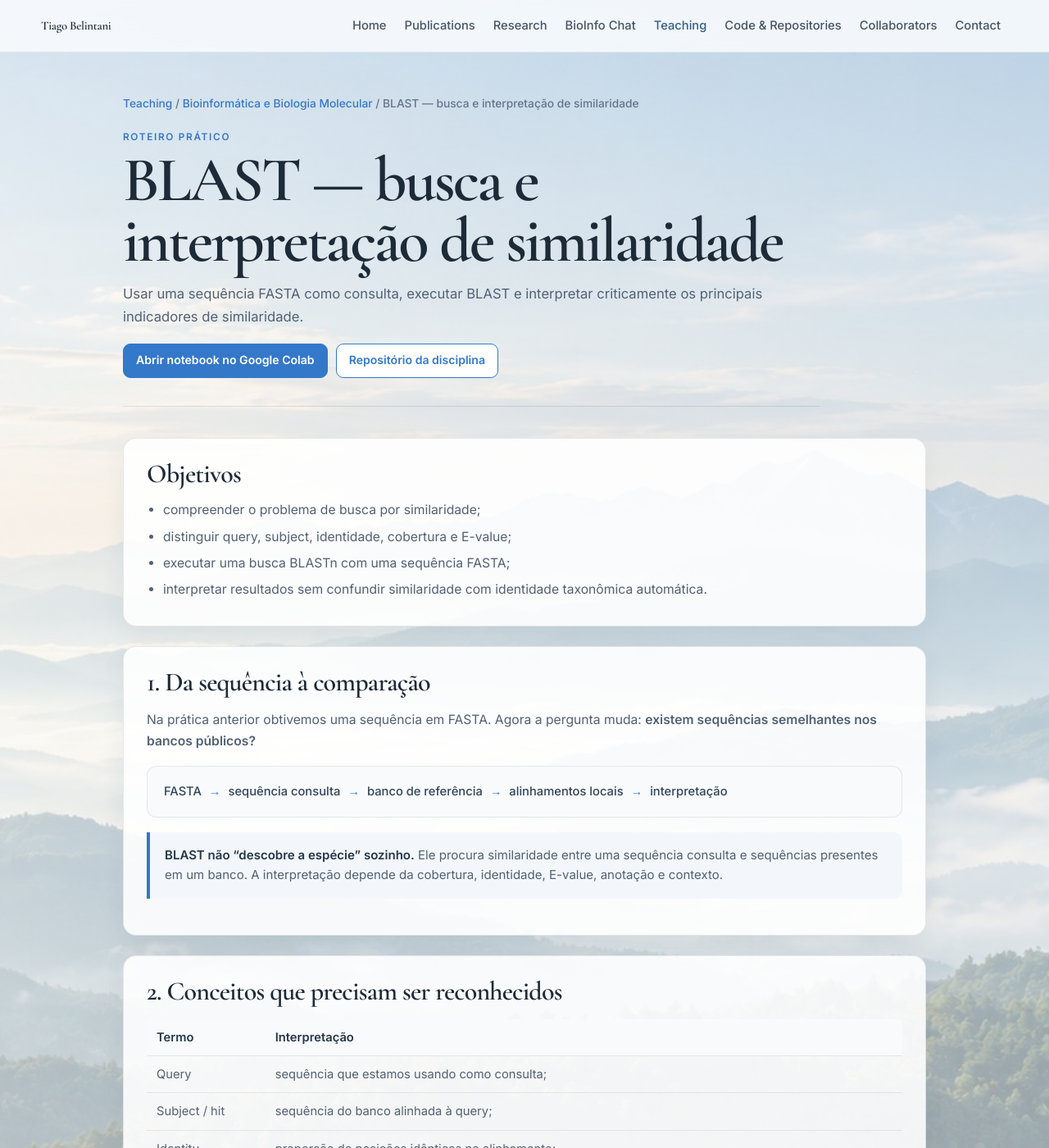
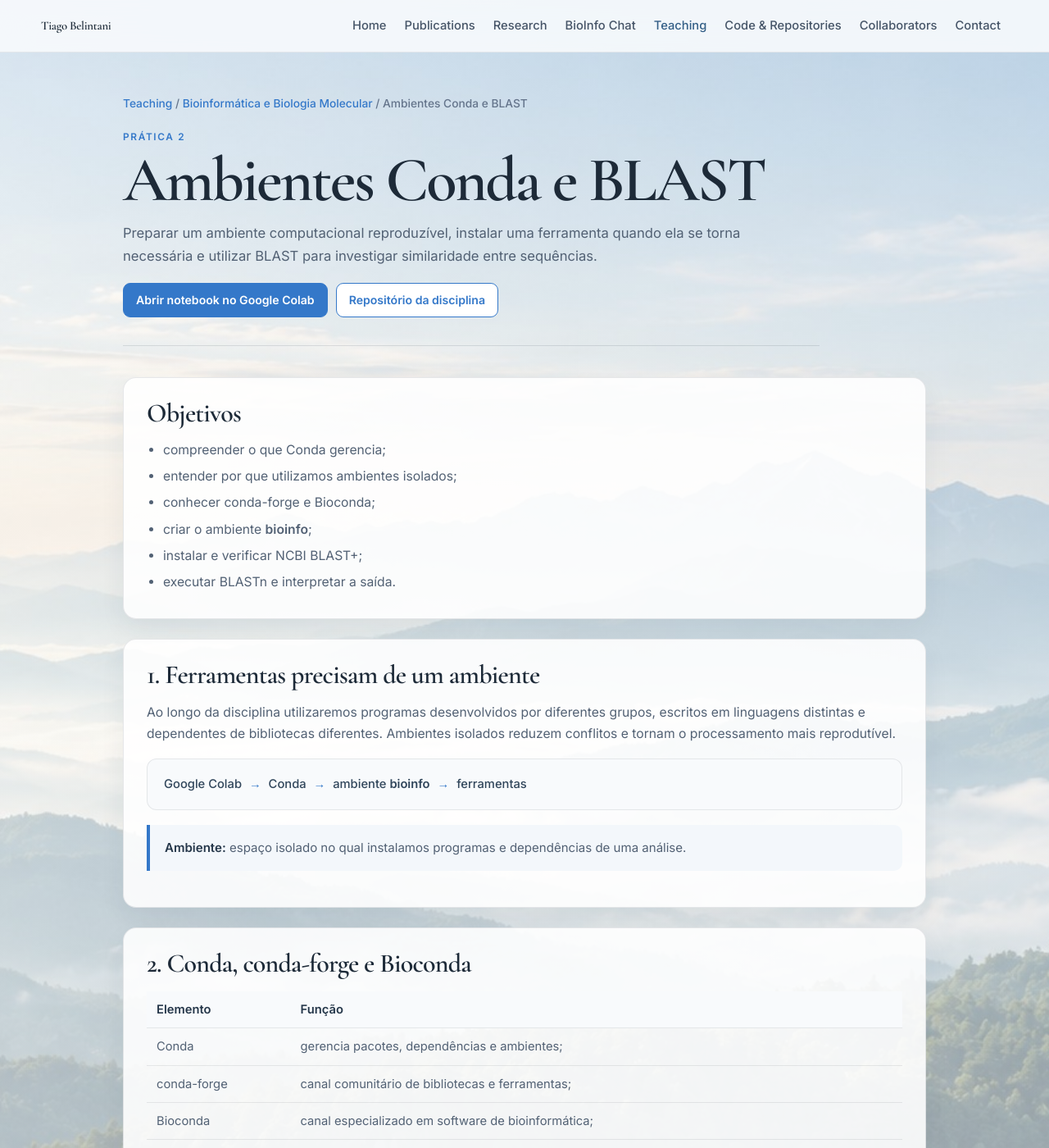
Before and after one commit to TiagoBelintani/tiagobelintani.github.io, a Jekyll site: the page teaching/bioinformatica/aula08.html, which Jekyll copies as it is, in a window 1280 px wide and 1400 px high. Shown: the whole window at 82% size. Built offline with Jekyll 4.4.1, drawn with Linux system fonts in a browser that asks for light colours; some of the changed text lies outside the part shown.

Commit message:
Revisa aula 2 com Conda e BLAST

```diff
--- a/teaching/bioinformatica/aula08.html
+++ b/teaching/bioinformatica/aula08.html
@@ -3,220 +3,117 @@
 <head>
 <meta charset="UTF-8">
 <meta name="viewport" content="width=device-width, initial-scale=1.0">
-<title>BLAST — busca e interpretação de similaridade | Bioinformática e Biologia Molecular</title>
-<meta name="description" content="Usar uma sequência FASTA como consulta, executar BLAST e interpretar criticamente os principais indicadores de similaridade.">
+<title>Ambientes Conda e BLAST | Bioinformática e Biologia Molecular</title>
+<meta name="description" content="Introdução a ambientes Conda, instalação reprodutível de ferramentas e busca de similaridade com BLAST.">
 <link rel="preconnect" href="https://fonts.googleapis.com">
 <link rel="preconnect" href="https://fonts.gstatic.com" crossorigin>
 <link href="https://fonts.googleapis.com/css2?family=Cormorant+Garamond:wght@500;600;700&family=Inter:wght@400;500;600&display=swap" rel="stylesheet">
 <link rel="stylesheet" href="../../assets/css/theme-soft.css">
 <style>
-.tutorial-page{
-  width:min(980px,calc(100% - 42px));
-  margin:0 auto;
-  padding:112px 0 82px;
-}
-.breadcrumb{
-  margin-bottom:24px;
-  font:500 .86rem/1.4 "Inter",sans-serif;
-  color:#64748B;
-}
-.breadcrumb a{color:#3478C9;text-decoration:none;}
-.tutorial-header{max-width:850px;margin-bottom:38px;}
-.tutorial-kicker{
-  margin-bottom:9px;font:600 .74rem/1.2 "Inter",sans-serif;
-  letter-spacing:.14em;text-transform:uppercase;color:#3478C9;
-}
-.tutorial-header h1{
-  margin:0 0 14px;font-family:"Cormorant Garamond",serif;
-  font-size:clamp(3rem,6vw,5rem)!important;line-height:.96!important;
-  font-weight:600;color:#172231;
-}
-.tutorial-header .lead{
-  margin:0;max-width:800px;font:400 1.04rem/1.68 "Inter",sans-serif!important;color:#526174;
-}
-.tutorial-card{
-  margin:0 0 24px;padding:26px 28px;background:rgba(255,255,255,.88);
-  border:1px solid rgba(23,34,49,.10);border-radius:16px;
-  box-shadow:0 12px 32px rgba(31,50,70,.06);
-}
-.tutorial-card h2{
-  margin:0 0 14px;font-family:"Cormorant Garamond",serif;
-  font-size:2rem!important;line-height:1.08!important;color:#172231;
-}
-.tutorial-card h3{
-  margin:26px 0 10px;font-family:"Inter",sans-serif!important;
-  font-size:1.05rem!important;font-weight:600;color:#25374A;
-}
-.tutorial-card p,.tutorial-card li{
-  font:400 .98rem/1.68 "Inter",sans-serif!important;color:#526174;
-}
-.tutorial-card ul,.tutorial-card ol{margin:10px 0 4px 1.25rem;padding:0;}
-.tutorial-card li+li{margin-top:6px;}
-.concept{
-  margin:18px 0;padding:16px 18px;background:#F3F7FB;
-  border-left:4px solid #3478C9;border-radius:0 10px 10px 0;
-  color:#526174;font:400 .94rem/1.65 "Inter",sans-serif;
-}
-.concept strong{color:#25374A;}
-.action-row{display:flex;flex-wrap:wrap;gap:10px;margin:18px 0 8px;}
-.action{
-  display:inline-flex;align-items:center;justify-content:center;min-height:42px;
-  padding:10px 15px;background:#3478C9;border:1px solid #3478C9;border-radius:9px;
-  color:#fff!important;font:600 .88rem/1.2 "Inter",sans-serif;text-decoration:none;
-}
-.action.secondary{background:#fff;color:#3478C9!important;}
-.flow-box{
-  margin:16px 0;padding:18px 20px;background:#F8FAFC;border:1px solid rgba(23,34,49,.09);
-  border-radius:12px;color:#31465B;font:500 .92rem/1.7 "Inter",sans-serif;
-}
-.flow-arrow{color:#3478C9;font-weight:700;padding:0 5px;}
-.question{
-  margin:12px 0;padding:13px 15px;background:#FBFCFD;border:1px solid rgba(23,34,49,.08);
-  border-radius:10px;color:#42566B;font:500 .92rem/1.55 "Inter",sans-serif;
-}
-.guided-steps{
-  counter-reset:guided;list-style:none;margin:18px 0 0!important;padding:0!important;
-}
-.guided-steps li{
-  counter-increment:guided;position:relative;margin:0 0 12px!important;
-  padding:14px 16px 14px 52px;background:#F8FAFC;border:1px solid rgba(23,34,49,.08);
-  border-radius:11px;
-}
-.guided-steps li::before{
-  content:counter(guided);position:absolute;left:15px;top:13px;display:flex;
-  align-items:center;justify-content:center;width:25px;height:25px;border-radius:50%;
-  background:#3478C9;color:#fff;font:600 .78rem/1 "Inter",sans-serif;
-}
-.record-fields{
-  width:100%;border-collapse:collapse;margin:16px 0 4px;
-  font-family:"Inter",sans-serif;font-size:.90rem;
-}
-.record-fields th,.record-fields td{
-  padding:10px 12px;border-bottom:1px solid rgba(23,34,49,.09);
-  text-align:left;vertical-align:top;
-}
-.record-fields th{color:#25374A;font-weight:600;background:#F8FAFC;}
-.record-fields td{color:#526174;}
-.code-sample{
-  margin:14px 0;padding:16px 18px;overflow-x:auto;background:#18212B;
-  border-radius:10px;color:#EEF4F8;font:400 .85rem/1.6 "SFMono-Regular",Consolas,monospace;
-  white-space:pre-wrap;
-}
-.dataset-box{
-  display:grid;grid-template-columns:160px 1fr;gap:9px 16px;margin:18px 0;
-  padding:18px 20px;background:#F8FAFC;border:1px solid rgba(23,34,49,.09);border-radius:12px;
-}
-.dataset-box dt{font:600 .84rem/1.4 "Inter",sans-serif;color:#64748B;}
-.dataset-box dd{margin:0;font:500 .90rem/1.4 "Inter",sans-serif;color:#25374A;}
-.deliverable{background:#F5F9FC;}
-.next-step{
-  margin-top:28px;padding:21px 24px;background:rgba(52,120,201,.08);
-  border:1px solid rgba(52,120,201,.18);border-radius:14px;
-}
-.next-step strong{color:#25374A;}
-.references a{color:#3478C9;}
-.tutorial-nav{
-  display:flex;justify-content:space-between;gap:16px;margin-top:30px;
-  padding-top:20px;border-top:1px solid rgba(23,34,49,.10);
-}
-.tutorial-nav a{font:600 .90rem/1.3 "Inter",sans-serif;color:#3478C9;text-decoration:none;}
-@media(max-width:700px){
-  .dataset-box{grid-template-columns:1fr;}
-  .record-fields{font-size:.82rem;}
-}
+.tutorial-page{width:min(980px,calc(100% - 42px));margin:0 auto;padding:112px 0 82px}
+.breadcrumb{margin-bottom:24px;font:500 .86rem/1.4 "Inter",sans-serif;color:#64748B}.breadcrumb a{color:#3478C9;text-decoration:none}
+.tutorial-header{max-width:850px;margin-bottom:38px}.tutorial-kicker{margin-bottom:9px;font:600 .74rem/1.2 "Inter",sans-serif;letter-spacing:.14em;text-transform:uppercase;color:#3478C9}
+.tutorial-header h1{margin:0 0 14px;font-family:"Cormorant Garamond",serif;font-size:clamp(3rem,6vw,5rem)!important;line-height:.96!important;font-weight:600;color:#172231}
+.tutorial-header .lead{margin:0;max-width:800px;font:400 1.04rem/1.68 "Inter",sans-serif!important;color:#526174}
+.tutorial-card{margin:0 0 24px;padding:26px 28px;background:rgba(255,255,255,.88);border:1px solid rgba(23,34,49,.10);border-radius:16px;box-shadow:0 12px 32px rgba(31,50,70,.06)}
+.tutorial-card h2{margin:0 0 14px;font-family:"Cormorant Garamond",serif;font-size:2rem!important;line-height:1.08!important;color:#172231}
+.tutorial-card p,.tutorial-card li{font:400 .98rem/1.68 "Inter",sans-serif!important;color:#526174}
+.tutorial-card ul,.tutorial-card ol{margin:10px 0 4px 1.25rem;padding:0}.tutorial-card li+li{margin-top:6px}
+.concept{margin:18px 0;padding:16px 18px;background:#F3F7FB;border-left:4px solid #3478C9;border-radius:0 10px 10px 0;color:#526174;font:400 .94rem/1.65 "Inter",sans-serif}.concept strong{color:#25374A}
+.action-row{display:flex;flex-wrap:wrap;gap:10px;margin:18px 0 8px}.action{display:inline-flex;align-items:center;justify-content:center;min-height:42px;padding:10px 15px;background:#3478C9;border:1px solid #3478C9;border-radius:9px;color:#fff!important;font:600 .88rem/1.2 "Inter",sans-serif;text-decoration:none}.action.secondary{background:#fff;color:#3478C9!important}
+.flow-box{margin:16px 0;padding:18px 20px;background:#F8FAFC;border:1px solid rgba(23,34,49,.09);border-radius:12px;color:#31465B;font:500 .92rem/1.7 "Inter",sans-serif}.flow-arrow{color:#3478C9;font-weight:700;padding:0 5px}
+.record-fields{width:100%;border-collapse:collapse;margin:16px 0 4px;font-family:"Inter",sans-serif;font-size:.90rem}.record-fields th,.record-fields td{padding:10px 12px;border-bottom:1px solid rgba(23,34,49,.09);text-align:left;vertical-align:top}.record-fields th{color:#25374A;font-weight:600;background:#F8FAFC}.record-fields td{color:#526174}
+.code-sample{margin:14px 0;padding:16px 18px;overflow-x:auto;background:#18212B;border-radius:10px;color:#EEF4F8;font:400 .85rem/1.6 "SFMono-Regular",Consolas,monospace;white-space:pre-wrap}
+.guided-steps{counter-reset:guided;list-style:none;margin:18px 0 0!important;padding:0!important}.guided-steps li{counter-increment:guided;position:relative;margin:0 0 12px!important;padding:14px 16px 14px 52px;background:#F8FAFC;border:1px solid rgba(23,34,49,.08);border-radius:11px}.guided-steps li::before{content:counter(guided);position:absolute;left:15px;top:13px;display:flex;align-items:center;justify-content:center;width:25px;height:25px;border-radius:50%;background:#3478C9;color:#fff;font:600 .78rem/1 "Inter",sans-serif}
+.next-step{margin-top:28px;padding:21px 24px;background:rgba(52,120,201,.08);border:1px solid rgba(52,120,201,.18);border-radius:14px}
+.tutorial-nav{display:flex;justify-content:space-between;gap:16px;margin-top:30px;padding-top:20px;border-top:1px solid rgba(23,34,49,.10)}.tutorial-nav a{font:600 .90rem/1.3 "Inter",sans-serif;color:#3478C9;text-decoration:none}
 </style>
 </head>
 <body>
-
 <nav class="top-nav" aria-label="Primary navigation">
 <div class="nav-inner">
 <a class="brand" href="../../index.html">Tiago Belintani</a>
 <ul>
-      <li><a href="../../index.html">Home</a></li>
-      <li><a href="../../publications.html">Publications</a></li>
-      <li><a href="../../research.html">Research</a></li>
-      <li><a href="../../bioinfo-chat.html">BioInfo Chat</a></li>
-      <li><a href="../../teaching.html" aria-current="page">Teaching</a></li>
-      <li><a href="../../repositories.html">Code &amp; Repositories</a></li>
-      <li><a href="../../collaborators.html">Collaborators</a></li>
-      <li><a href="../../contact.html">Contact</a></li>
+<li><a href="../../index.html">Home</a></li><li><a href="../../publications.html">Publications</a></li><li><a href="../../research.html">Research</a></li><li><a href="../../bioinfo-chat.html">BioInfo Chat</a></li><li><a href="../../teaching.html" aria-current="page">Teaching</a></li><li><a href="../../repositories.html">Code &amp; Repositories</a></li><li><a href="../../collaborators.html">Collaborators</a></li><li><a href="../../contact.html">Contact</a></li>
 </ul>
 </div>
 </nav>
-
 <main class="tutorial-page">
-  <div class="breadcrumb">
-    <a href="../../teaching.html">Teaching</a> /
-    <a href="index.html">Bioinformática e Biologia Molecular</a> /
-    BLAST — busca e interpretação de similaridade
-  </div>
+<div class="breadcrumb"><a href="../../teaching.html">Teaching</a> / <a href="index.html">Bioinformática e Biologia Molecular</a> / Ambientes Conda e BLAST</div>
 <header class="tutorial-header">
-    <div class="tutorial-kicker">Roteiro prático</div>
-    <h1>BLAST — busca e interpretação de similaridade</h1>
-    <p class="lead">Usar uma sequência FASTA como consulta, executar BLAST e interpretar criticamente os principais indicadores de similaridade.</p>
+<div class="tutorial-kicker">Prática 2</div>
+<h1>Ambientes Conda e BLAST</h1>
+<p class="lead">Preparar um ambiente computacional reproduzível, instalar uma ferramenta quando ela se torna necessária e utilizar BLAST para investigar similaridade entre sequências.</p>
 <div class="action-row">
-      <a class="action" href="https://colab.research.google.com/github/TiagoBelintani/EQM-Bioinformatica-Biologia-Molecular-2026/blob/main/notebooks/02_BLAST.ipynb" target="_blank" rel="noopener noreferrer">
-        Abrir notebook no Google Colab
-      </a>
-      <a class="action secondary" href="https://github.com/TiagoBelintani/EQM-Bioinformatica-Biologia-Molecular-2026" target="_blank" rel="noopener noreferrer">
-        Repositório da disciplina
-      </a>
+<a class="action" href="https://colab.research.google.com/github/TiagoBelintani/EQM-Bioinformatica-Biologia-Molecular-2026/blob/main/notebooks/02_BLAST.ipynb" target="_blank" rel="noopener noreferrer">Abrir notebook no Google Colab</a>
+<a class="action secondary" href="https://github.com/TiagoBelintani/EQM-Bioinformatica-Biologia-Molecular-2026" target="_blank" rel="noopener noreferrer">Repositório da disciplina</a>
 </div>
 </header>
 
-<section class="tutorial-card">
-<h2>Objetivos</h2>
-<ul>
-<li>compreender o problema de busca por similaridade;</li>
-<li>distinguir query, subject, identidade, cobertura e E-value;</li>
-<li>executar uma busca BLASTn com uma sequência FASTA;</li>
-<li>interpretar resultados sem confundir similaridade com identidade taxonômica automática.</li>
-</ul>
-</section>
-<section class="tutorial-card">
-<h2>1. Da sequência à comparação</h2>
-<p>Na prática anterior obtivemos uma sequência em FASTA. Agora a pergunta muda: <strong>existem sequências semelhantes nos bancos públicos?</strong></p>
-<div class="flow-box">FASTA <span class="flow-arrow">→</span> sequência consulta <span class="flow-arrow">→</span> banco de referência <span class="flow-arrow">→</span> alinhamentos locais <span class="flow-arrow">→</span> interpretação</div>
-<div class="concept"><strong>BLAST não “descobre a espécie” sozinho.</strong> Ele procura similaridade entre uma sequência consulta e sequências presentes em um banco. A interpretação depende da cobertura, identidade, E-value, anotação e contexto.</div>
-</section>
-<section class="tutorial-card">
-<h2>2. Conceitos que precisam ser reconhecidos</h2>
-<table class="record-fields">
-<thead><tr><th>Termo</th><th>Interpretação</th></tr></thead>
-<tbody>
-<tr><td>Query</td><td>sequência que estamos usando como consulta;</td></tr>
-<tr><td>Subject / hit</td><td>sequência do banco alinhada à query;</td></tr>
-<tr><td>Identity</td><td>proporção de posições idênticas no alinhamento;</td></tr>
-<tr><td>Query coverage</td><td>quanto da sequência consulta participa do alinhamento;</td></tr>
-<tr><td>E-value</td><td>expectativa de obter um alinhamento semelhante ao acaso sob o modelo do BLAST;</td></tr>
-<tr><td>Bit score</td><td>medida normalizada da qualidade do alinhamento; valores maiores indicam alinhamentos mais fortes.</td></tr>
-</tbody>
-</table>
-</section>
-<section class="tutorial-card">
-<h2>3. Prática guiada no Colab</h2>
-<p>O notebook utilizará o mesmo registro <strong>MK270576.1</strong> da prática inicial. A execução será acompanhada pelo professor.</p>
-<ol class="guided-steps">
-<li>recuperar a sequência FASTA pelo accession;</li>
-<li>instalar as ferramentas BLAST+;</li>
-<li>executar uma busca BLASTn remota contra o banco nt;</li>
-<li>salvar os hits em formato tabular;</li>
-<li>ordenar e visualizar identidade, cobertura, E-value e bit score;</li>
-<li>comparar o primeiro hit com outros resultados;</li>
-<li>discutir por que “melhor hit” e “identificação definitiva” não são sinônimos.</li>
-</ol>
-<div class="question">Um hit com 99% de identidade, mas cobrindo somente 10% da query, deve ser interpretado da mesma forma que um hit com 99% de identidade cobrindo praticamente toda a sequência?</div>
-</section>
-<section class="tutorial-card deliverable">
-<h2>Resultado esperado</h2>
-<p>Ao final, cada estudante deverá reconhecer as colunas principais de uma saída BLAST e explicar por que identidade e cobertura precisam ser interpretadas em conjunto.</p>
-<div class="next-step"><strong>Próximo passo:</strong> sair de uma sequência individual e entrar nos dados brutos de sequenciamento: SRA e FASTQ.</div>
+<section class="tutorial-card"><h2>Objetivos</h2><ul>
+<li>compreender o que Conda gerencia;</li>
+<li>entender por que utilizamos ambientes isolados;</li>
+<li>conhecer conda-forge e Bioconda;</li>
+<li>criar o ambiente <strong>bioinfo</strong>;</li>
+<li>instalar e verificar NCBI BLAST+;</li>
+<li>executar BLASTn e interpretar a saída.</li>
+</ul></section>
+
+<section class="tutorial-card"><h2>1. Ferramentas precisam de um ambiente</h2>
+<p>Ao longo da disciplina utilizaremos programas desenvolvidos por diferentes grupos, escritos em linguagens distintas e dependentes de bibliotecas diferentes. Ambientes isolados reduzem conflitos e tornam o processamento mais reprodutível.</p>
+<div class="flow-box">Google Colab <span class="flow-arrow">→</span> Conda <span class="flow-arrow">→</span> ambiente <strong>bioinfo</strong> <span class="flow-arrow">→</span> ferramentas</div>
+<div class="concept"><strong>Ambiente:</strong> espaço isolado no qual instalamos programas e dependências de uma análise.</div>
 </section>
 
-  <nav class="tutorial-nav">
-    <a href="aula07.html">← Bancos biológicos</a>
-    <a href="aula09.html">FASTA, FASTQ e SRA →</a>
-  </nav>
-</main>
-</body>
-</html>
+<section class="tutorial-card"><h2>2. Conda, conda-forge e Bioconda</h2>
+<table class="record-fields"><thead><tr><th>Elemento</th><th>Função</th></tr></thead><tbody>
+<tr><td>Conda</td><td>gerencia pacotes, dependências e ambientes;</td></tr>
+<tr><td>conda-forge</td><td>canal comunitário de bibliotecas e ferramentas;</td></tr>
+<tr><td>Bioconda</td><td>canal especializado em software de bioinformática;</td></tr>
+<tr><td>ambiente</td><td>instalação isolada para uma análise ou conjunto de ferramentas.</td></tr>
+</tbody></table></section>
+
+<section class="tutorial-card"><h2>3. Estratégia da disciplina</h2>
+<p>Não instalaremos tudo no primeiro dia. Cada programa será instalado quando surgir uma necessidade analítica.</p>
+<div class="flow-box">necessidade <span class="flow-arrow">→</span> instalar <span class="flow-arrow">→</span> verificar <span class="flow-arrow">→</span> executar <span class="flow-arrow">→</span> interpretar</div>
+<p>Usaremos um ambiente geral chamado <strong>bioinfo</strong>. Quando chegarmos aos UCEs, criaremos um ambiente específico para <strong>PHYLUCE</strong>.</p></section>
+
+<section class="tutorial-card"><h2>4. Conda no Google Colab</h2>
+<p>Em um terminal comum, a ativação seria:</p><div class="code-sample">conda activate bioinfo</div>
+<p>No Colab, comandos iniciados por <code>!</code> rodam em shells independentes. Por isso, o notebook demonstra a ativação, mas executa ferramentas entre células usando:</p><div class="code-sample">conda run -n bioinfo comando</div>
+</section>
+
+<section class="tutorial-card"><h2>5. Agora precisamos do BLAST</h2>
+<p>Temos uma sequência FASTA e queremos procurar sequências semelhantes nos bancos públicos. Somente agora instalaremos NCBI BLAST+.</p>
+<div class="flow-box">FASTA <span class="flow-arrow">→</span> BLASTn <span class="flow-arrow">→</span> banco nt <span class="flow-arrow">→</span> hits <span class="flow-arrow">→</span> interpretação</div>
+</section>
+
+<section class="tutorial-card"><h2>6. O que interpretar?</h2>
+<table class="record-fields"><thead><tr><th>Campo</th><th>Leitura</th></tr></thead><tbody>
+<tr><td>Identity</td><td>porcentagem de posições idênticas no alinhamento;</td></tr>
+<tr><td>Query coverage</td><td>quanto da sequência consulta participa do alinhamento;</td></tr>
+<tr><td>E-value</td><td>expectativa de obter alinhamento semelhante ao acaso;</td></tr>
+<tr><td>Bit score</td><td>força normalizada do alinhamento.</td></tr>
+</tbody></table>
+<div class="concept"><strong>BLAST não identifica uma espécie sozinho.</strong> Similaridade deve ser interpretada junto com cobertura, marcador, banco consultado e contexto biológico.</div></section>
+
+<section class="tutorial-card"><h2>7. Prática guiada no Colab</h2>
+<ol class="guided-steps">
+<li>instalar Conda no runtime;</li>
+<li>configurar conda-forge e Bioconda;</li>
+<li>criar o ambiente <strong>bioinfo</strong>;</li>
+<li>demonstrar a ativação e listar ambientes;</li>
+<li>instalar BLAST somente quando necessário;</li>
+<li>verificar a versão instalada;</li>
+<li>recuperar MK270576.1;</li>
+<li>executar BLASTn remoto;</li>
+<li>interpretar identidade, cobertura, E-value e bit score;</li>
+<li>exportar o ambiente para YAML.</li>
+</ol></section>
+
+<section class="tutorial-card"><h2>Resultado esperado</h2>
+<p>Ao final, o estudante deverá compreender a diferença entre gerenciador, ambiente e pacote e conseguir instalar, verificar e executar uma ferramenta de bioinformática no ambiente correto.</p>
+<div class="next-step"><strong>Próxima aula:</strong> SRA e FASTQ. O mesmo princípio de ambientes será mantido e novas ferramentas serão acrescentadas conforme a necessidade.</div></section>
+
+<nav class="tutorial-nav"><a href="aula07.html">← Bancos biológicos</a><a href="aula09.html">FASTA, FASTQ e SRA →</a></nav>
+</main></body></html>
```
Lines whose indentation alone changed are shown as unchanged.
